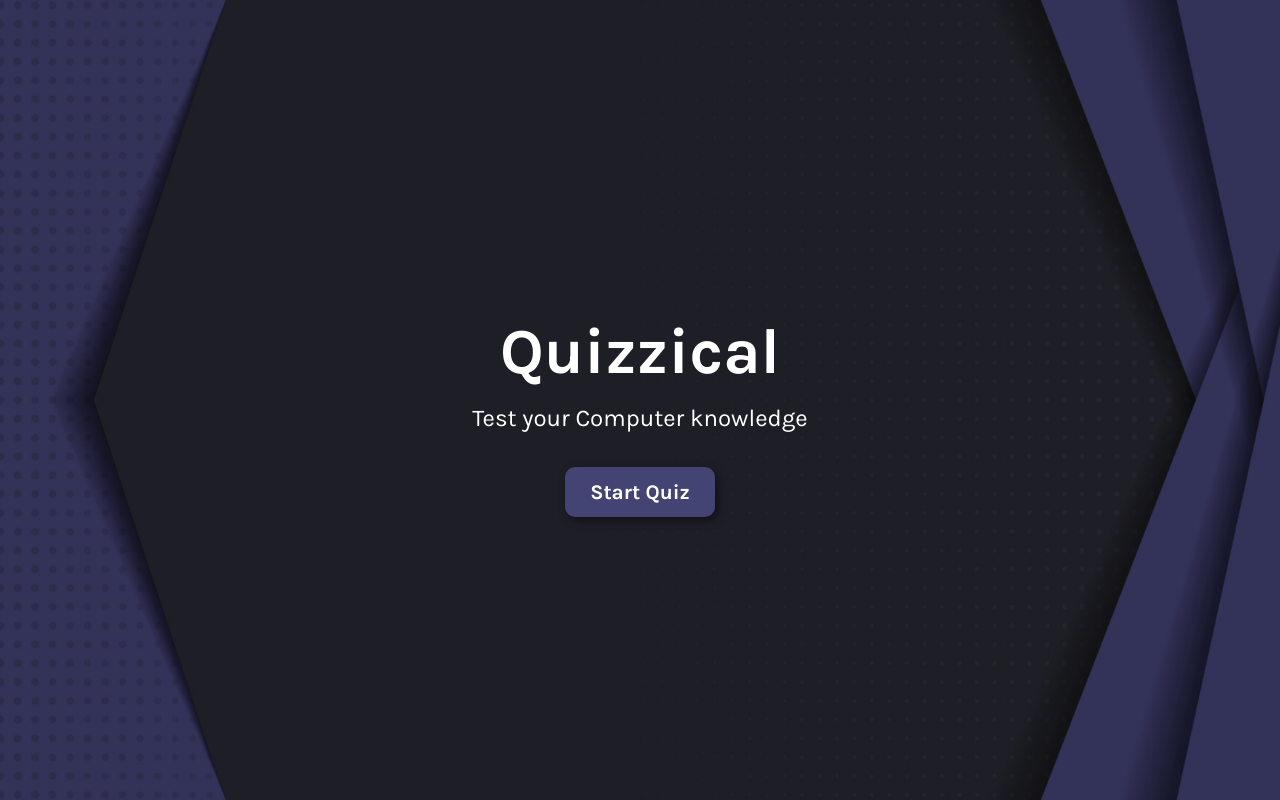
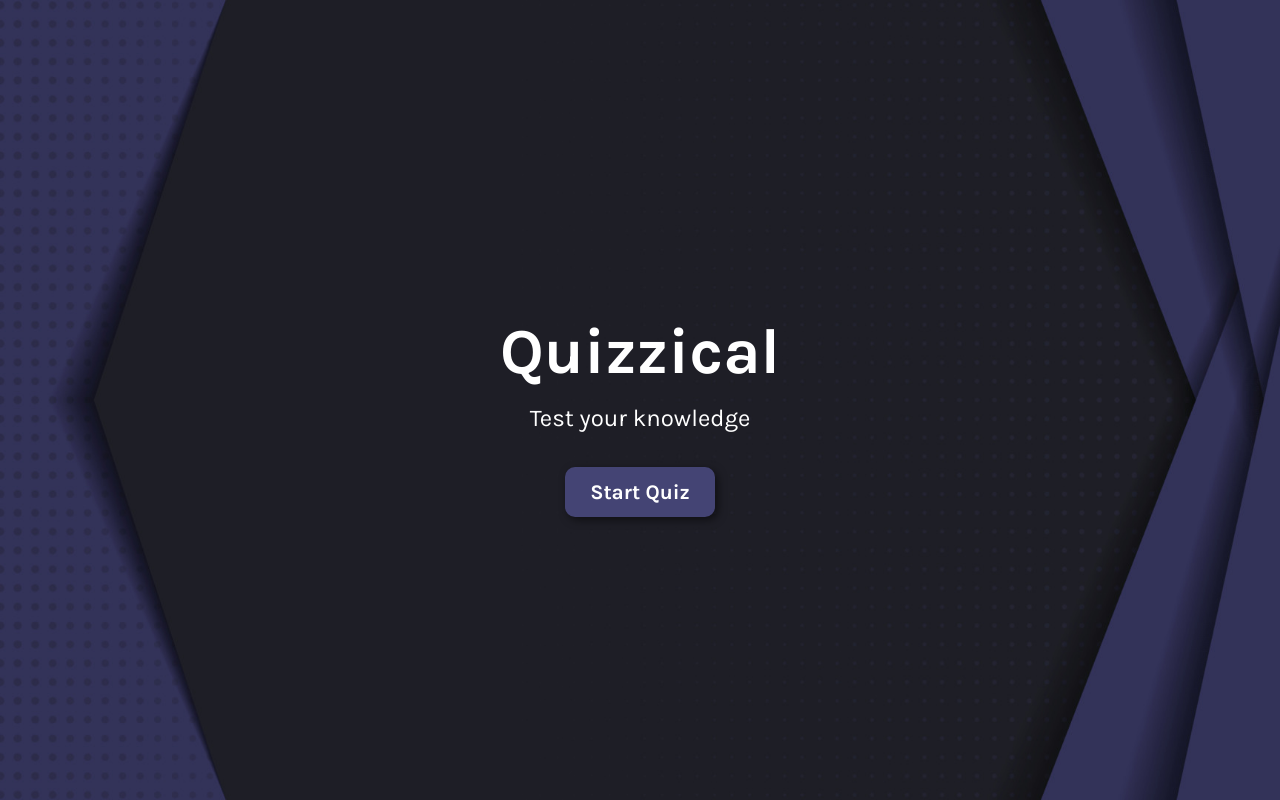
Before and after one commit to BaileyKH/quizzical, a React (Vite) app: page / in a window 1280 px wide. Built offline with nearby package versions, Linux system fonts and the light colour scheme.

Commit message:
home page fix

```diff
--- a/src/Pages/Home.jsx
+++ b/src/Pages/Home.jsx
@@ -7,7 +7,7 @@ export const Home = () => {
         <div className="home-container">
             <div className="home-text">
                 <h1>Quizzical</h1>
-                <p>Test your Computer knowledge</p>
+                <p>Test your knowledge</p>
             </div>
             <div className="home-btn">
                 <Link to="/quiz">
```
